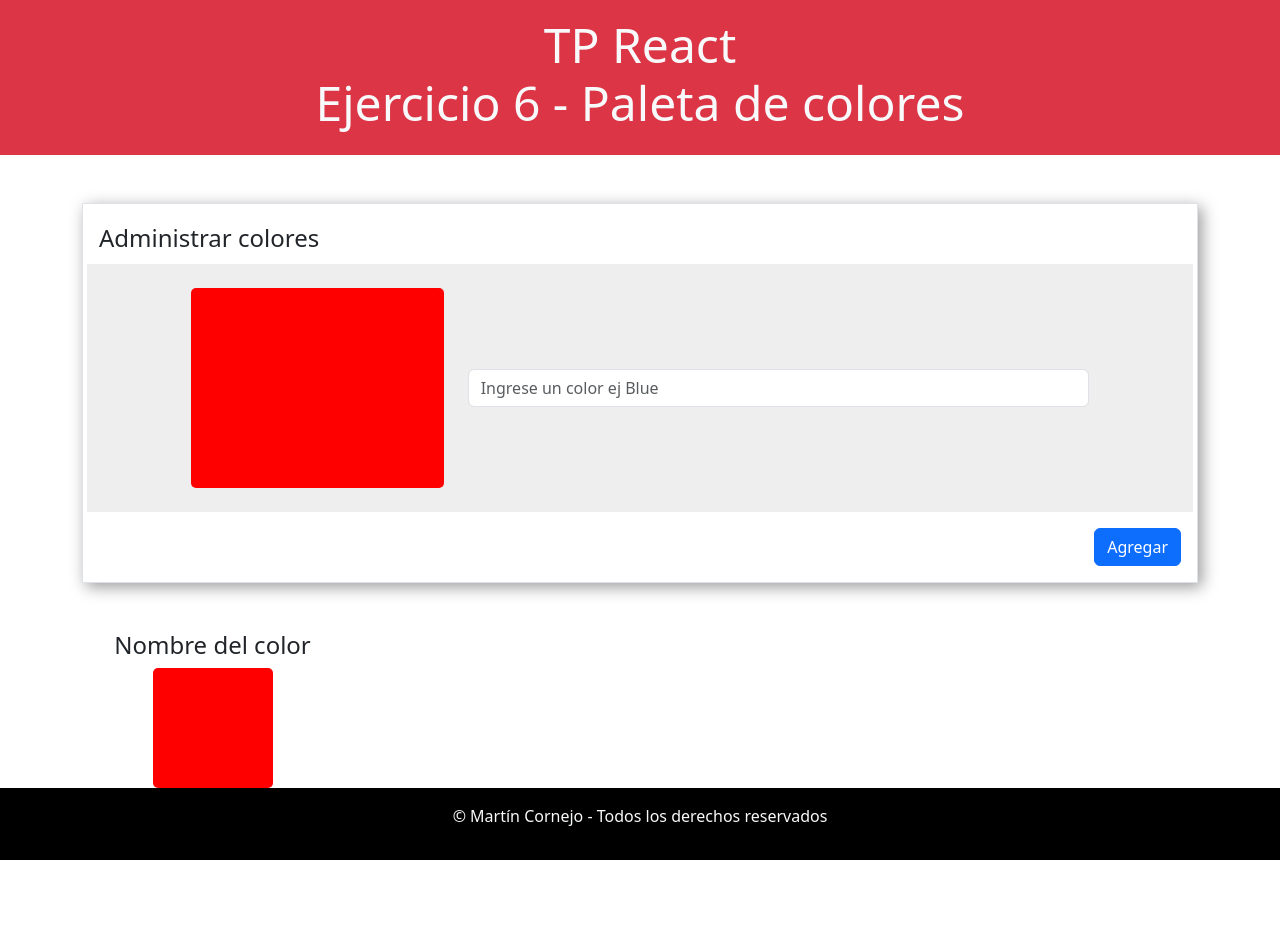
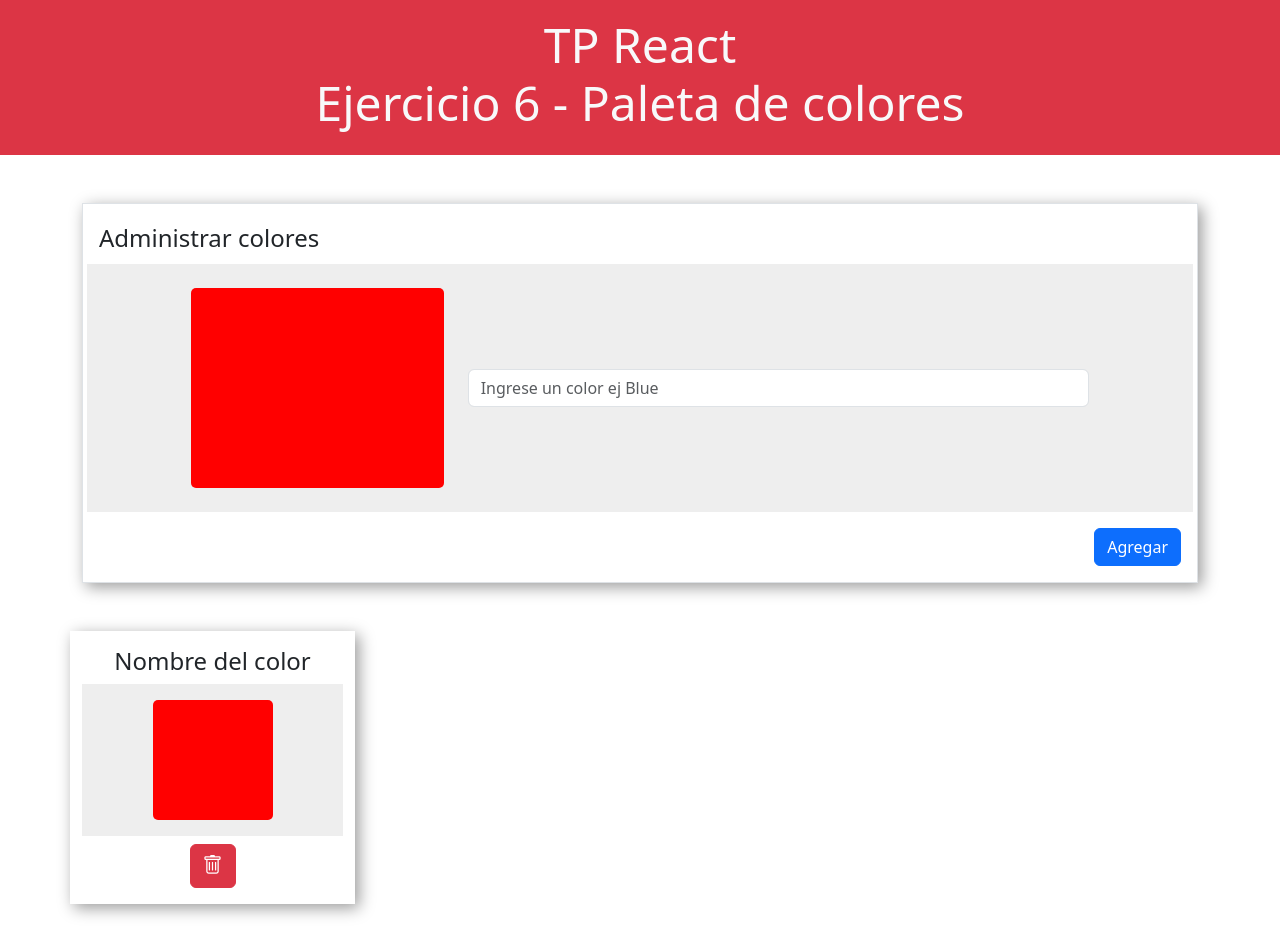
Before and after one commit to MartinCCornejo/paletaDeColoresConBackend, a React (Vite) app: page / in a window 1280 px wide. Shown: the top 952 px of the page. Before the commit the page ends 860 px from the top, so only its background shows below. Built offline with nearby package versions, Linux system fonts and the light colour scheme.

Commit message:
Terminado el maquetado del contenedor de colores

```diff
--- a/package.json
+++ b/package.json
@@ -11,6 +11,7 @@
   },
   "dependencies": {
     "bootstrap": "^5.3.2",
+    "bootstrap-icons": "^1.11.3",
     "react": "^18.2.0",
     "react-bootstrap": "^2.10.0",
     "react-dom": "^18.2.0"
--- a/src/App.jsx
+++ b/src/App.jsx
@@ -1,5 +1,6 @@
 import "./App.css";
 import "bootstrap/dist/css/bootstrap.min.css";
+import 'bootstrap-icons/font/bootstrap-icons.css';
 import Footer from "./components/Footer";
 import { Container } from "react-bootstrap";
 import FormularioColores from "./components/FormularioColores";
--- a/src/components/Color.jsx
+++ b/src/components/Color.jsx
@@ -1,14 +1,19 @@
-import { Col } from 'react-bootstrap';
+import { Button, Col } from "react-bootstrap";
 
 const Color = () => {
-    return (
-        <Col lg="3">
-            <div className='text-center'>
-                <h3 className='fs-4'>Nombre del color</h3>
-                <div className='color'></div>
-            </div>
-        </Col>
-    );
+  return (
+    <Col lg="3" className="box-shadow py-3">
+      <div className="text-center">
+        <h3 className="fs-4">Nombre del color</h3>
+        <div className="bg-gray py-3 my-2">
+            <div className="color"></div>
+        </div>
+        <Button variant="danger">
+          <i className="bi bi-trash fs-5"></i>
+        </Button>
+      </div>
+    </Col>
+  );
 };
 
 export default Color;
--- a/src/components/Footer.jsx
+++ b/src/components/Footer.jsx
@@ -2,7 +2,7 @@ import React from 'react';
 
 const Footer = () => {
     return (
-        <footer className='bg-black text-center py-3 px-1 text-light'>
+        <footer className='bg-black text-center py-3 px-1 text-light mt-5'>
             <p>&copy; Martín Cornejo - Todos los derechos reservados</p>
         </footer>
     );
```
Also changed, not shown: 1 other file (tests, documents, lock files or other folders).
